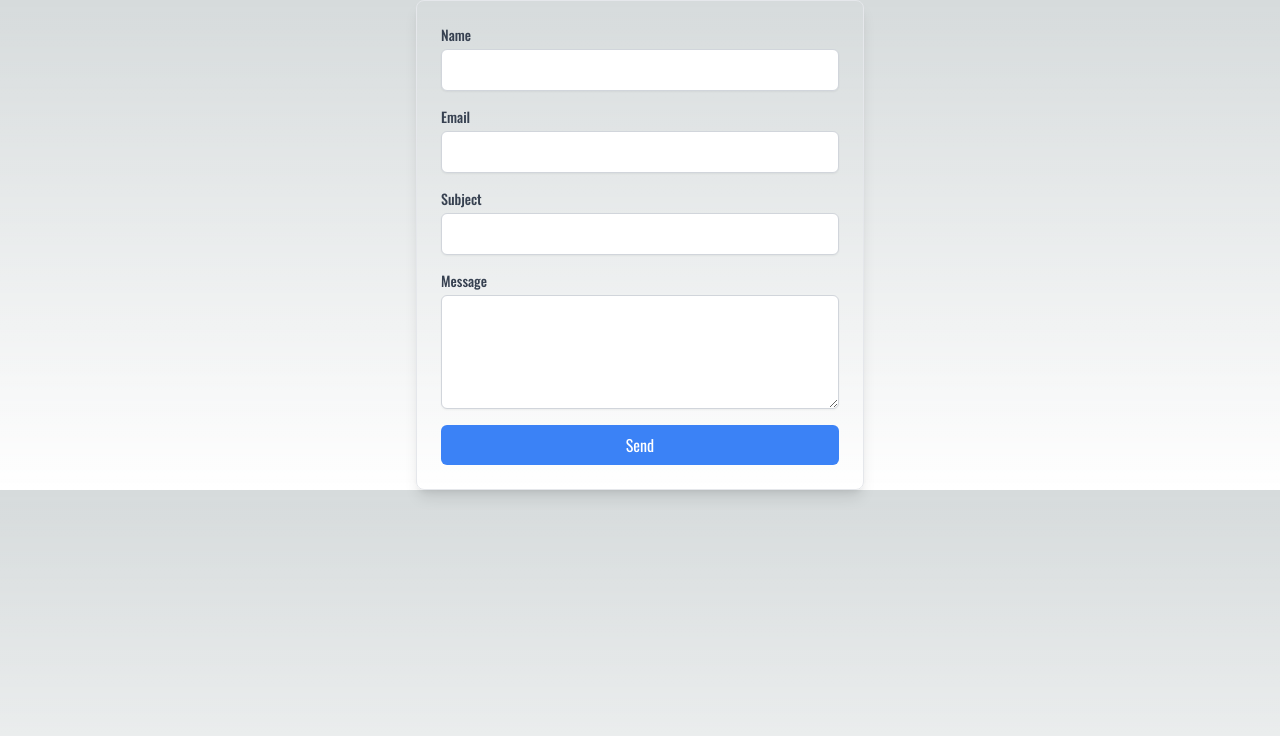
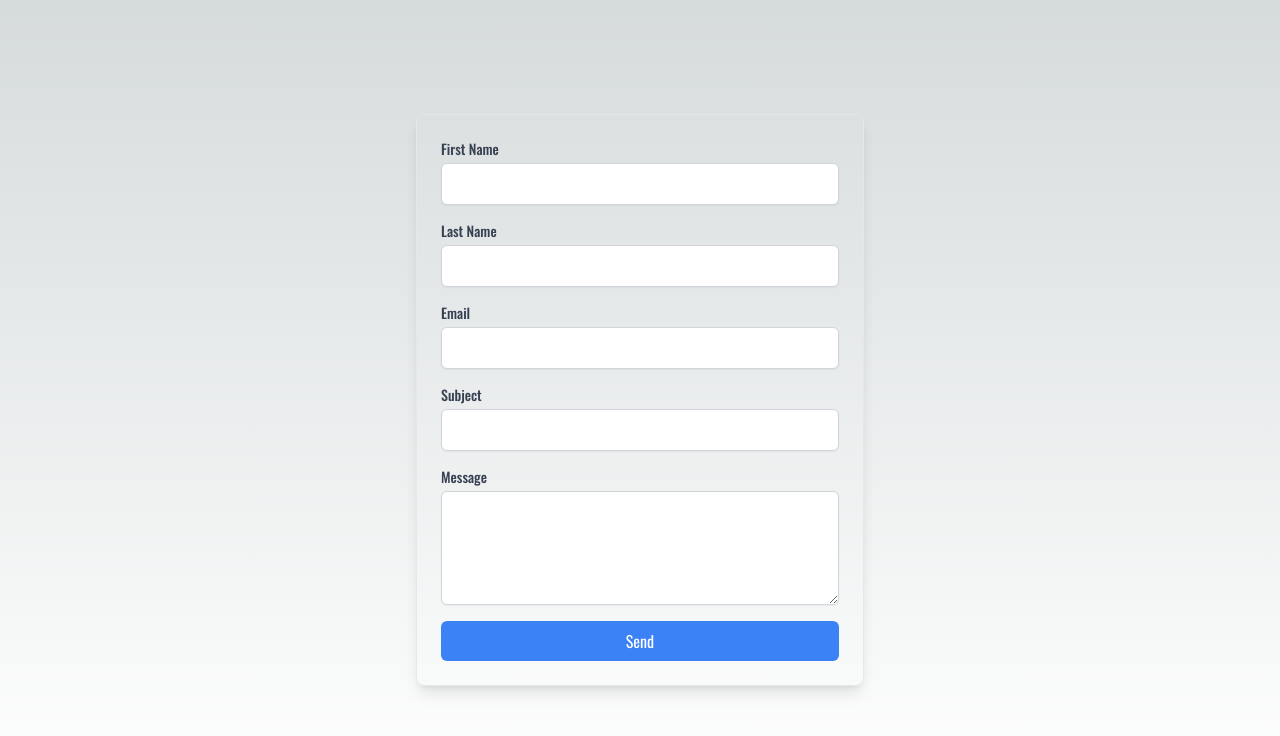
Before and after one commit to LQuintero/personal-page, a Next.js app: page /contact in a window 1280 px wide. Shown: the top 736 px of the page. Built offline with nearby package versions, Linux system fonts and the light colour scheme.

Commit message:
css for contact form adjustement

```diff
--- a/src/app/components/ContactForm.tsx
+++ b/src/app/components/ContactForm.tsx
@@ -3,7 +3,8 @@ import React, { useState } from 'react';
 const ContactForm: React.FC = () => {
   // State to hold form values
   const [formData, setFormData] = useState({
-    name: '',
+    fistname: '',
+    lastname: '',
     email: '',
     subject: '',
     message: ''
@@ -27,7 +28,8 @@ const ContactForm: React.FC = () => {
 
     // Reset form after submission
     setFormData({
-      name: '',
+      fistname: '',
+      lastname: '',
       email: '',
       subject: '',
       message: ''
@@ -35,14 +37,27 @@ const ContactForm: React.FC = () => {
   };
 
   return (
-    <form onSubmit={handleSubmit} className="space-y-4 max-w-md mx-auto p-6 border rounded-lg shadow-lg">
+    <form onSubmit={handleSubmit} className="space-y-4 max-w-md mx-auto p-6 border rounded-lg shadow-lg min-w-[448px]">
       <div>
-        <label htmlFor="name" className="block text-sm font-medium text-gray-700">Name</label>
+        <label htmlFor="firstname" className="block text-sm font-medium text-gray-700">First Name</label>
         <input
           type="text"
-          id="name"
-          name="name"
-          value={formData.name}
+          id="firstname"
+          name="firstname"
+          value={formData.fistname}
+          onChange={handleChange}
+          className="mt-1 block w-full border border-gray-300 rounded-md shadow-sm p-2"
+          required
+        />
+      </div>
+
+      <div>
+        <label htmlFor="lastname" className="block text-sm font-medium text-gray-700">Last Name</label>
+        <input
+          type="text"
+          id="lastname"
+          name="lastname"
+          value={formData.lastname}
           onChange={handleChange}
           className="mt-1 block w-full border border-gray-300 rounded-md shadow-sm p-2"
           required
--- a/src/app/contact/page.tsx
+++ b/src/app/contact/page.tsx
@@ -4,7 +4,9 @@ import React from 'react';
 import ContactForm  from '../components/ContactForm';
 
 const Contact = () => (
-  <ContactForm />
+  <div className="flex justify-center items-center h-screen">
+    <ContactForm />
+  </div>
 );
 
 export default Contact;
```
